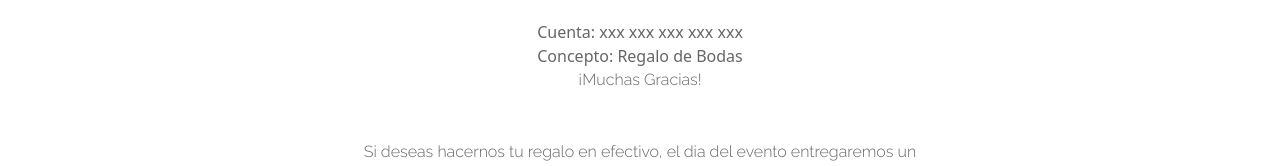
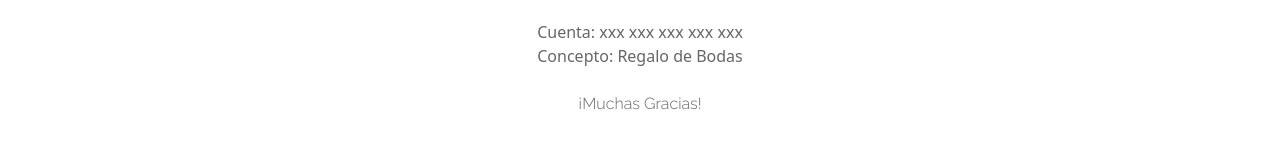
Before and after one commit to hugorosas89/confirmation-wedding, a React (Create React App) app: page / in a window 1280 px wide. Both pictures are taken after a click on the button "VER CUENTA BANCARIA". Shown: the part 2473-2639 px from the top of the page. Built offline with nearby package versions, Linux system fonts and the light colour scheme.

Commit message:
bank concept

```diff
--- a/src/App.js
+++ b/src/App.js
@@ -197,7 +197,7 @@ const App = () => {
 										<p>Banco BBVA</p>
 										Cuenta: xxx xxx xxx xxx xxx<br></br>
 										Concepto: Regalo de Bodas
-										<p>¡Muchas Gracias!</p>
+										<p className="mt-4">¡Muchas Gracias!</p>
 									</Accordion.Body>
 								</Accordion.Item>
 							</Accordion>
```
